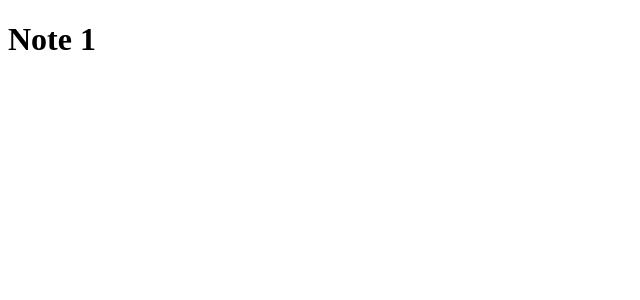
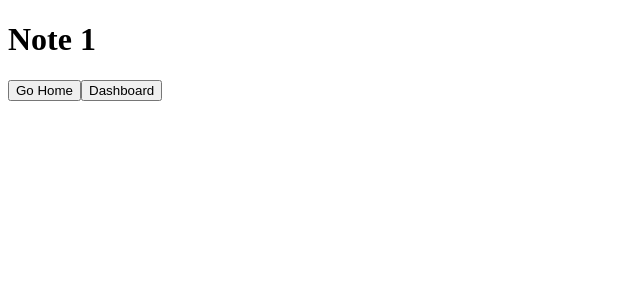
Before and after one commit to HelpMe-Pls/nextjs-intro, a Next.js app: page /notes/1 in a window 1280 px wide. Shown: the top 300 px of the page, without its empty margins (0-640 px from the left). Built offline with nearby package versions, Linux system fonts and the light colour scheme.

Commit message:
Programmatic routing

```diff
--- a/src/pages/notes/[...params].jsx
+++ b/src/pages/notes/[...params].jsx
@@ -2,18 +2,24 @@ import React from 'react'
 import { useRouter } from 'next/router'
 
 const Page = () => {
-    const router = useRouter();
+	const router = useRouter()
 
-    // {...} represents all the random routes that will be redirected to THIS page
-    // e.g. notes/some/random/route/6/9/69
-    const { params } = router.query
+	// {...} represents all the random routes that will be redirected to THIS page
+	// e.g. notes/some/random/route/6/9/69
+	const { params } = router.query
+	const id = 2
 
-    return (
-        <h1>
-            Note {params}
-        </h1>
-    )
+	return (
+		<>
+			<h1>Note {params}</h1>
+
+			<button onClick={() => router.push('/')}>Go Home</button>
+
+			<button onClick={() => router.push('/user/[id]', `/user/${id}`)}>
+				Dashboard
+			</button>
+		</>
+	)
 }
 
-
 export default Page
--- a/src/pages/notes/[id].jsx
+++ b/src/pages/notes/[id].jsx
@@ -1,5 +1,6 @@
 import React from 'react'
 import { useRouter } from 'next/router'
+import Link from 'next/link'
 
 const Page = () => {
 	const router = useRouter()
@@ -10,6 +11,7 @@ const Page = () => {
 	return (
 		<>
 			<h1>Note: {id}</h1>
+			Back to{' '}
 			<Link href="/notes">
 				<a>Notes</a>
 			</Link>
```
